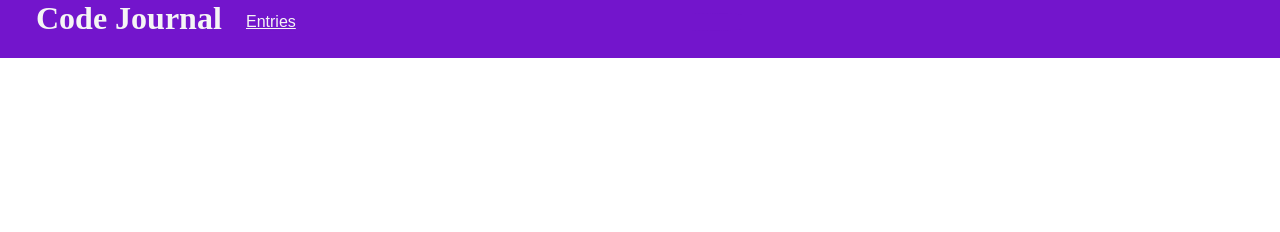
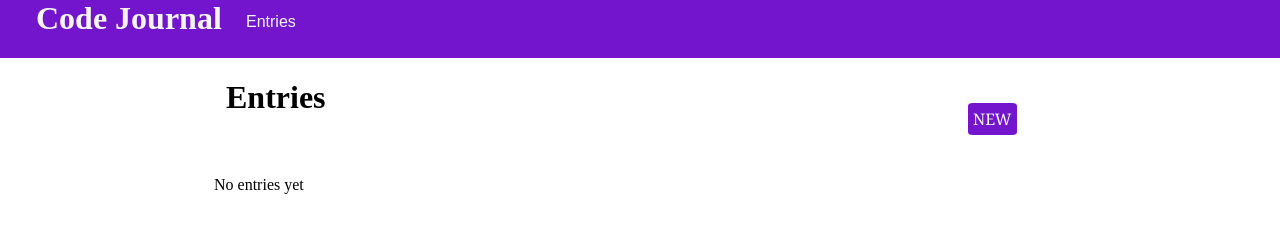
Before and after one commit to devtanole/code-journal, a website: page index.html in a window 1280 px wide. Both pictures are taken after a click on the link "Entries". Drawn offline with Linux system fonts and the light colour scheme.

Commit message:
fix issues with viewSwap, fine tune CSS in entries

```diff
--- a/css/styles.css
+++ b/css/styles.css
@@ -8,9 +8,10 @@
   margin: 0;
 }
 
-.image {
+img {
   width: 90%;
-  height: 100%;
+  height: 99%;
+  margin-top: 5px;
 }
 
 input {
@@ -32,6 +33,21 @@ textarea {
   color: whitesmoke;
   font-family: Arial, Helvetica, sans-serif;
   cursor: pointer;
+  text-decoration: none;
+}
+
+.new {
+  cursor: pointer;
+  background-color: rgb(115, 21, 204);
+  color: whitesmoke;
+  justify-content: flex-end;
+  text-decoration: none;
+  border-radius: 10%;
+  font-family: Georgia, 'Times New Roman', Times, serif;
+  margin-left: 742px;
+  padding: 5px;
+  position: relative;
+  bottom: 30px;
 }
 
 label {
@@ -40,16 +56,13 @@ label {
   margin-bottom: 2px;
 }
 
-a {
+.entry-anchor {
   display: flex;
   position: relative;
   bottom: 27px;
   right: 500px;
 }
 
-.new {
-  cursor: pointer;
-  background-color: rgb(115, 21, 204);
-  color: whitesmoke;
-  border: none;
+li {
+  list-style-type: none;
 }
--- a/index.html
+++ b/index.html
@@ -21,7 +21,10 @@
         <div class="row">
           <div class="column-full">
             <h1 class="main-title">Code Journal</h1>
-            <a href="#" data-view="entries" class="button head-links"
+            <a
+              href="#"
+              data-view="entries"
+              class="button head-links entry-anchor"
               >Entries</a
             >
           </div>
@@ -70,13 +73,11 @@
         </form>
       </div>
       <div data-view="entries" class="hidden">
-        <div class="entries head column-full">
+        <div class="entries column-full">
           <h1>Entries</h1>
-          <a href="#" data-view="entry-form" class="button new head-links"
-            >New</a
-          >
+          <a href="#" data-view="entry-form" class="new head-links">NEW</a>
         </div>
-        <p id="none">No entries yet</p>
+        <p id="none" class="hidden">No entries yet</p>
         <ul class="entry-list"></ul>
       </div>
     </main>
--- a/js/main.js
+++ b/js/main.js
@@ -9,6 +9,7 @@ const $noEntriesText = document.querySelector('#none');
 const $entryFormViewElement = document.querySelector(
   'div[data-view="entry-form"]',
 );
+const $entriesViewElement = document.querySelector('div[data-view="entries"]');
 const $headerLinks = document.querySelectorAll('.head-links');
 if ($formElement == null || $entryImage == null || $entryListElement == null)
   throw new Error('failed');
@@ -82,15 +83,15 @@ function toggleNoEntries() {
   else $noEntriesText.classList.remove('hidden');
 }
 function viewSwap(viewName) {
-  if (!$entryFormViewElement || !$entryListElement) {
+  if (!$entryFormViewElement || !$entriesViewElement) {
     throw new Error('$entryFormView or $entriesView is null');
   }
   if (viewName === 'entries') {
-    $entryListElement.classList.remove('hidden');
+    $entriesViewElement.classList.remove('hidden');
     $entryFormViewElement.classList.add('hidden');
   } else if (viewName === 'entry-form') {
     $entryFormViewElement.classList.remove('hidden');
-    $entryListElement.classList.add('hidden');
+    $entriesViewElement.classList.add('hidden');
   }
   data.view = viewName;
 }
```
